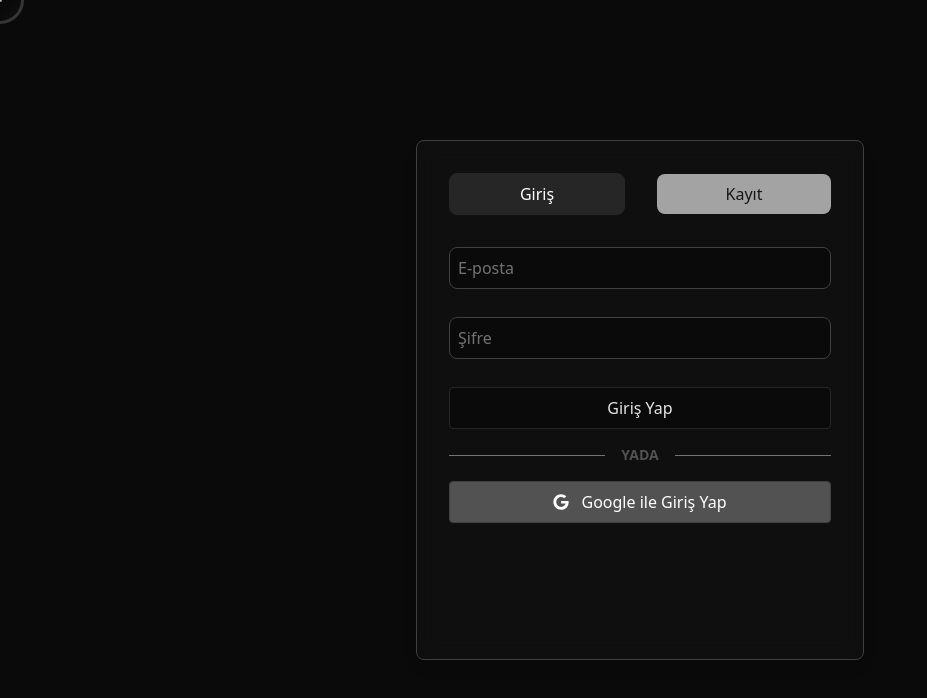
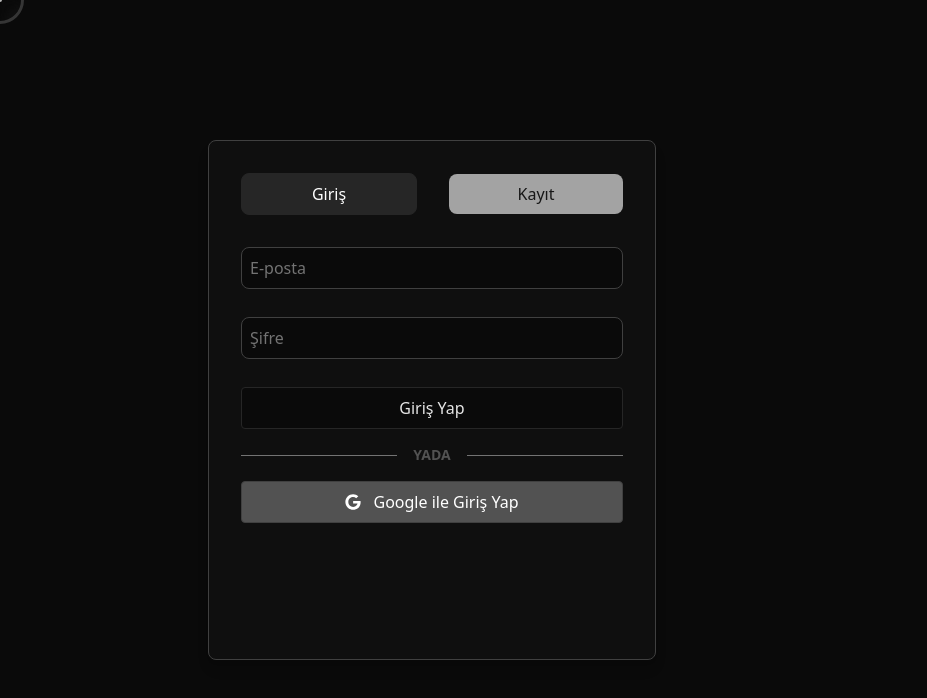
Before and after one commit to poyrazavsever/event-calendar, a Next.js app: page /login in a window 1280 px wide. Shown: the top 698 px of the page, without its empty margins (0-927 px from the left). Built offline with nearby package versions, Linux system fonts and the light colour scheme; no server answers.

Commit message:
fix: animation problem

```diff
--- a/pages/login.js
+++ b/pages/login.js
@@ -51,22 +51,13 @@ export default function LoginPage() {
     }
   };
 
-  useEffect(() => {
-    controls.start({
-      opacity: 1,
-      y: 0,
-      transition: { duration: 0.5 },
-    });
-  }, [tab]);
 
   return (
-    <div className="h-screen w-full flex items-center justify-center bg-neutral-950">
+    <div className="h-screen w-full flex items-center justify-around bg-neutral-950">
       <motion.div
         className="max-w-md w-full bg-neutral-800 bg-opacity-20 border border-neutral-700 shadow-lg rounded-lg p-8"
         animate={controls}
         style={{
-          perspective: 1000,
-          backdropFilter: "blur(10px)", // Camsı arka plan efekti
           height: "520px", // Sabit yükseklik
         }}
       >
@@ -103,7 +94,7 @@ export default function LoginPage() {
 
         <div className="pt-4">
           <motion.div
-            key={tab} // Her tab değişiminde yeni bir animasyon tetiklenir
+            key={tab}
             initial={{ opacity: 0, y: 20 }}
             animate={{ opacity: 1, y: 0 }}
             exit={{ opacity: 0, y: -20 }}
@@ -180,6 +171,8 @@ export default function LoginPage() {
           </motion.div>
         </div>
       </motion.div>
+
+      <div></div>
     </div>
   );
 }
```
